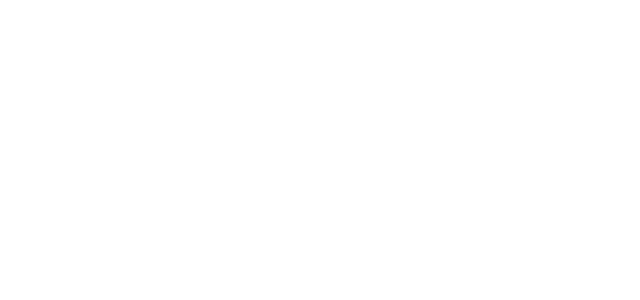
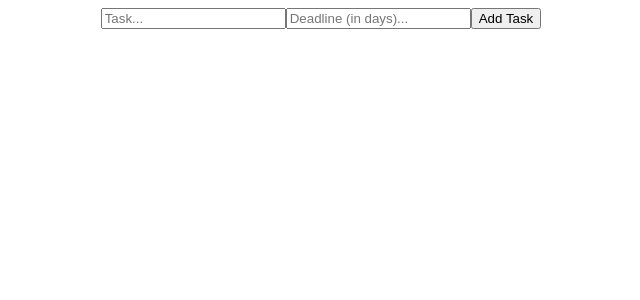
Before and after one commit to kim-ensu/react-todo-typescript, a React (Create React App) app: page / in a window 1280 px wide. Shown: the top 300 px of the page, without its empty margins (319-959 px from the left). Built offline with nearby package versions, Linux system fonts and the light colour scheme.

Commit message:
Add inputes and button

```diff
--- a/src/App.tsx
+++ b/src/App.tsx
@@ -1,9 +1,15 @@
-import React from 'react';
+import React, {FC} from 'react';
 import './App.css';
 
-function App() {
+const App: FC = () => {
   return (
     <div className="App">
+      <div className="header">
+        <input type="text" placeholder='Task...'/>
+        <input type="number" placeholder='Deadline (in days)...'/>
+        <button>Add Task</button>
+      </div>
+      <div className="todoList"></div>
     </div>
   );
 }
```
